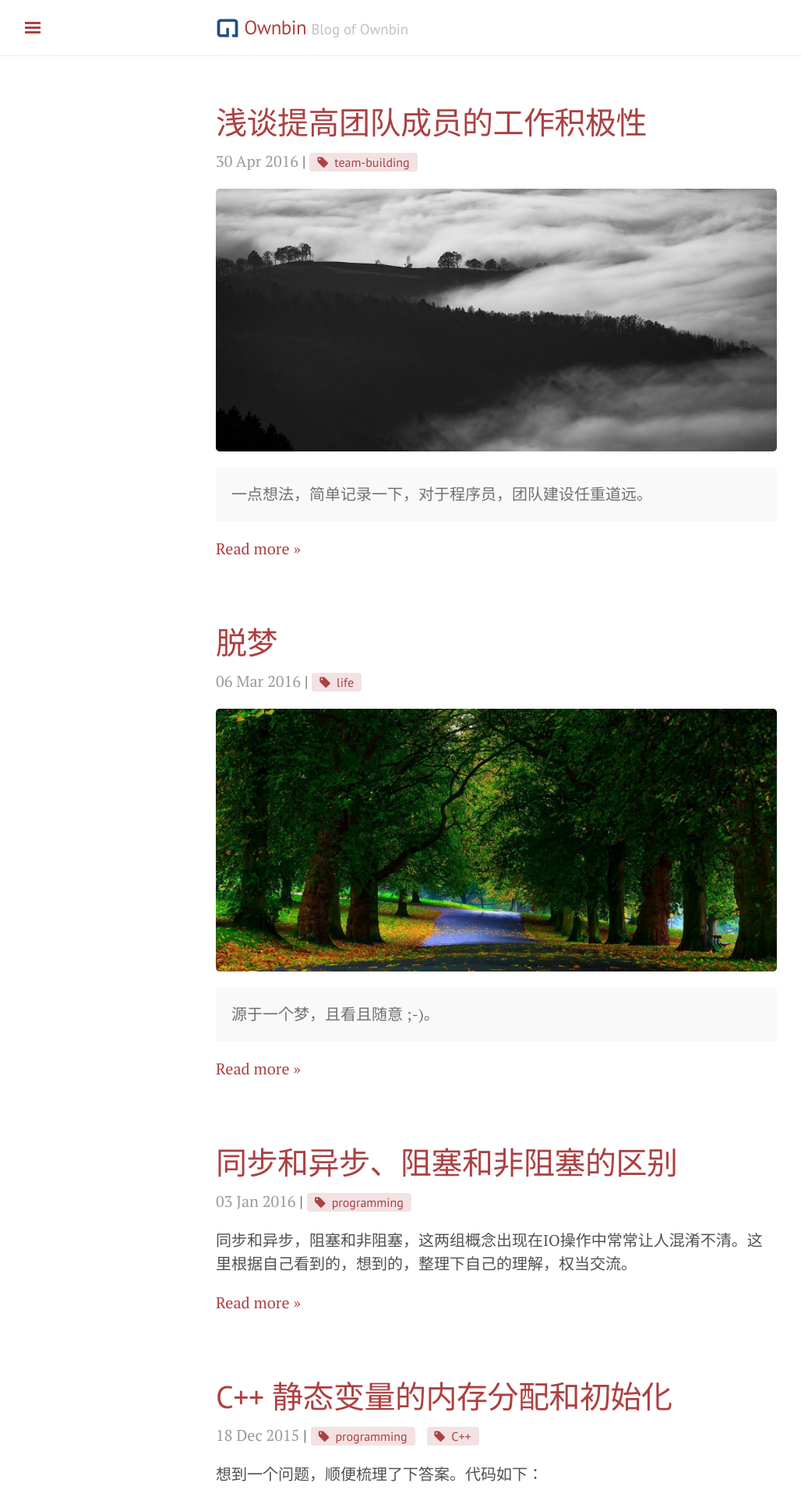
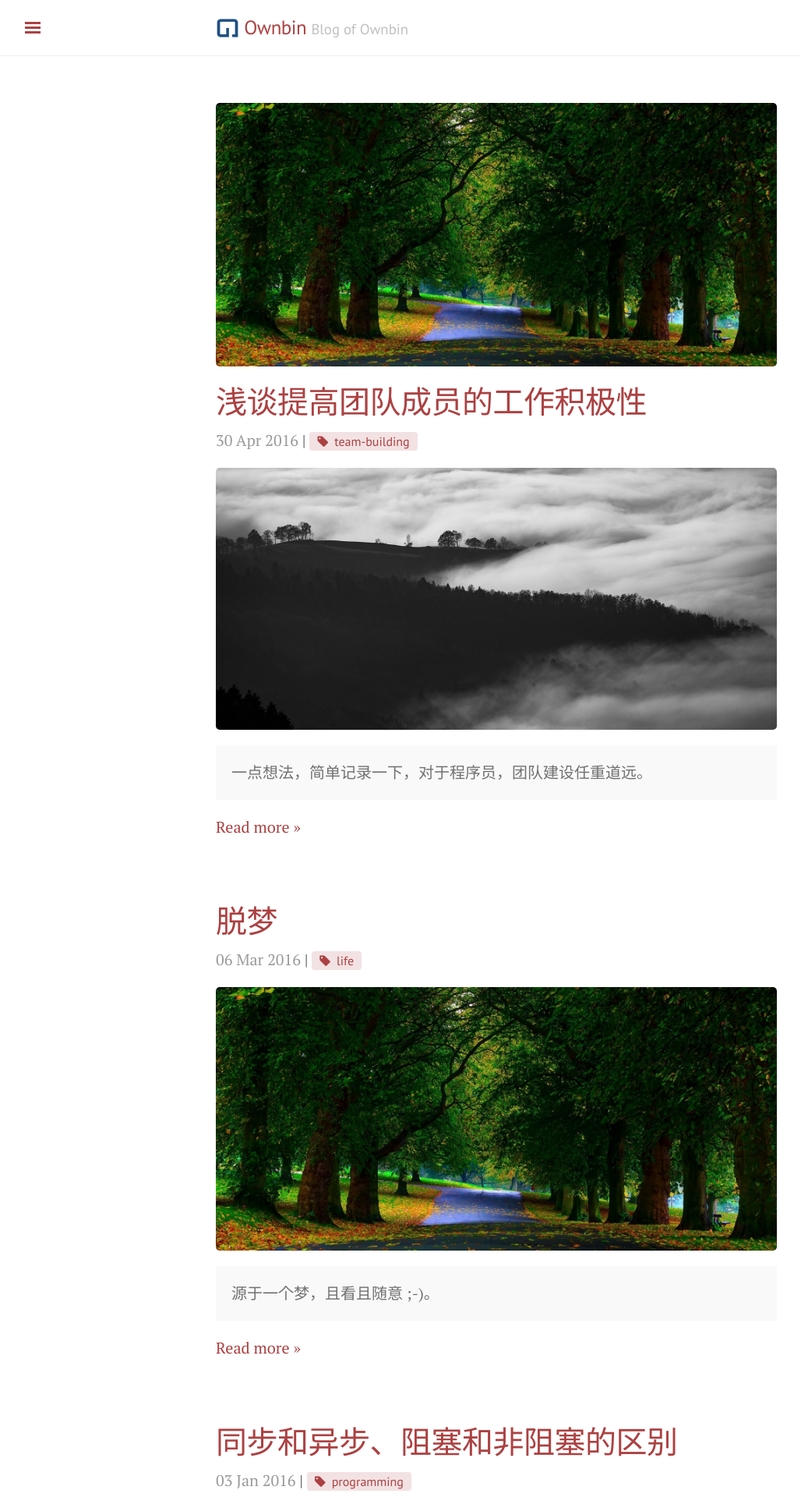
Before and after one commit to ownbin/ownbin.github.io, a Jekyll site: the page built from index.html, in a window 1280 px wide. Shown: the top 1920 px of the page at 78% size, without its empty margins (3-1031 px from the left). Built offline with Jekyll 4.4.1, drawn with Linux system fonts in a browser that asks for light colours; nearby versions of some CDN libraries; the list of posts is cut into pages by our own code.

Commit message:
首页增加banner图片

```diff
--- a/index.html
+++ b/index.html
@@ -4,6 +4,7 @@ title: Home
 ---
 
 <div class="posts">
+  <img src="/assets/images/banner-image-1.jpg">
   {% for post in paginator.posts %}
   <div class="post">
     <h1 class="post-title">
```
